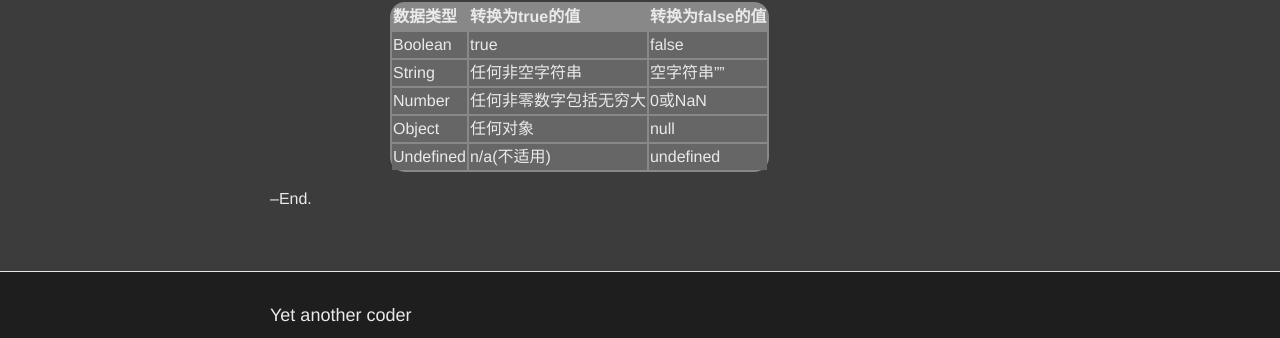
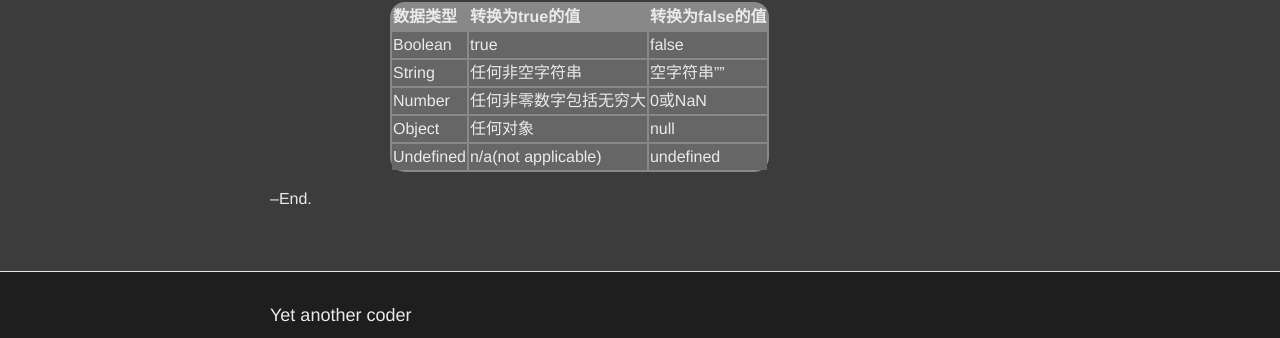
Before and after one commit to QAQMiao/antimoron.github.io, a Jekyll site: the page built from _posts/2015-07-23-Javascript.markdown, in a window 1280 px wide and 900 px high, scrolled down 5714 px. Shown: the part 429-767 px from the top of the window. Built offline with Jekyll 4.4.1, drawn with Linux system fonts in a browser that asks for light colours.

Commit message:
Update 2015-07-23-Javascript.markdown

```diff
--- a/_posts/2015-07-23-Javascript.markdown
+++ b/_posts/2015-07-23-Javascript.markdown
@@ -301,7 +301,7 @@ alert(typeof 95);// number
 				|String|任何非空字符串|空字符串""|
 				|Number|任何非零数字包括无穷大|0或NaN|
 				|Object|任何对象|null|
-				|Undefined|n/a(不适用)|undefined|
+				|Undefined|n/a(not applicable)|undefined|
 
 
 
```
